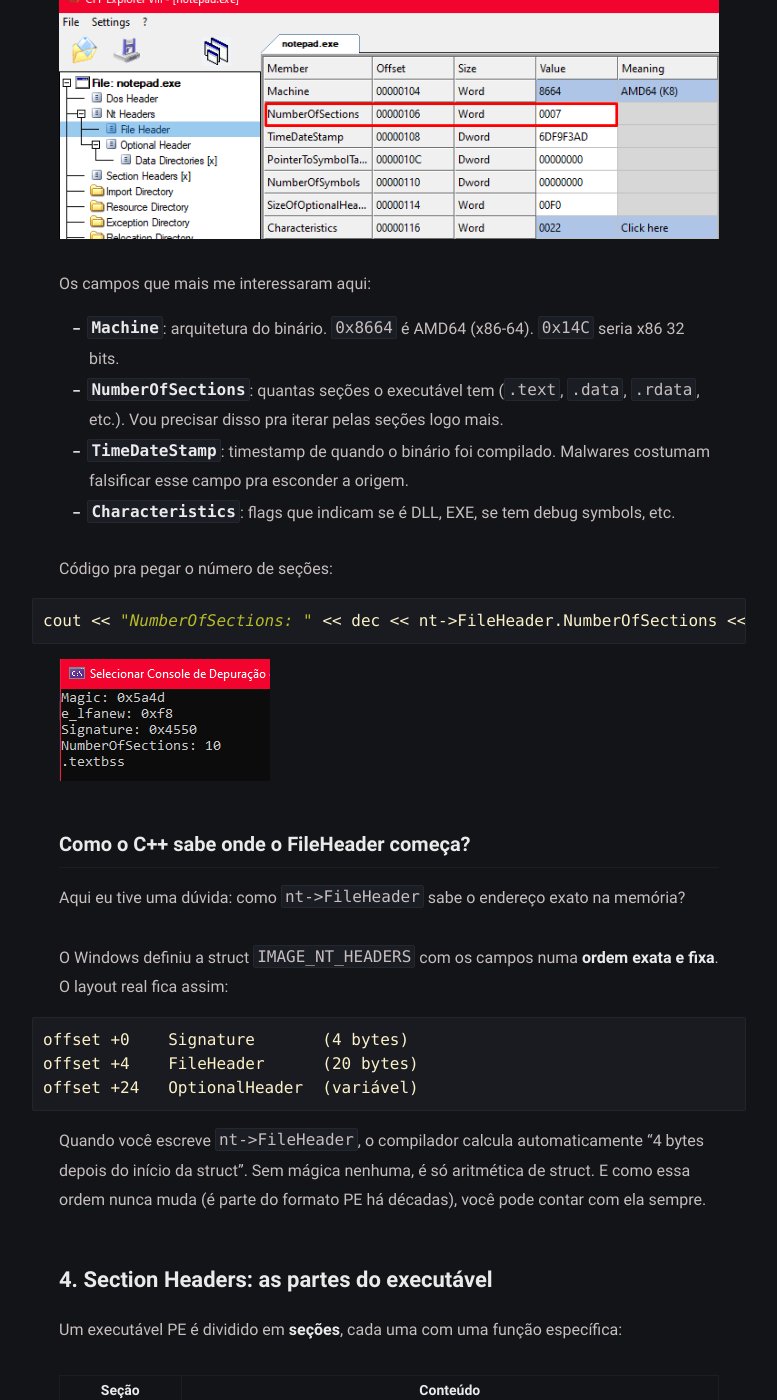
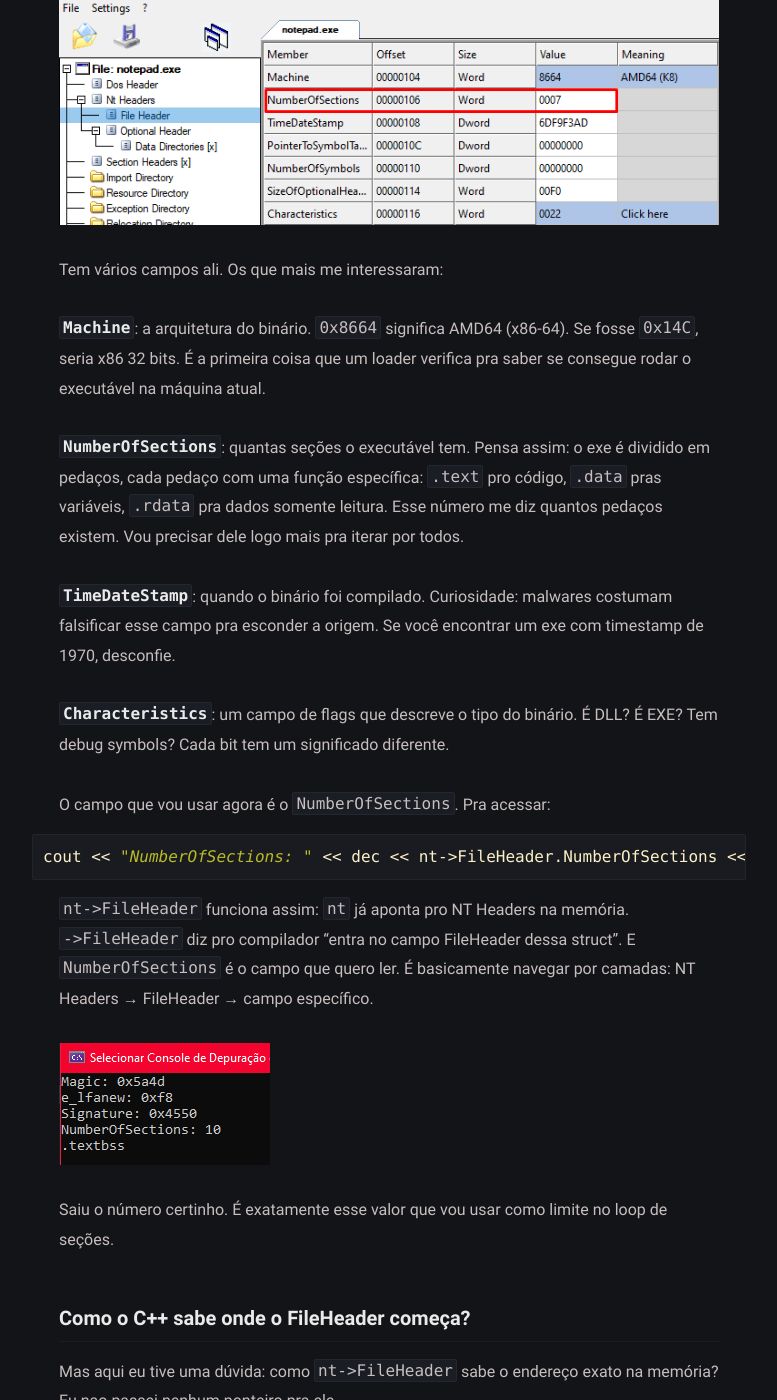
Before and after one commit to cnthigu/cnthigu.github.io, a Jekyll site: the page built from _posts/pe-parse/2026-05-31-pe-do-zero-parte1.md, in a window 1280 px wide and 1400 px high, scrolled down 5505 px. Shown: the whole window, without its empty margins (251-1028 px from the left). Built offline with Jekyll 4.4.1, drawn with Linux system fonts in a browser that asks for light colours; some of the changed text lies outside the part shown.

Commit message:
fix: svg

````diff
--- a/_posts/pe-parse/2026-05-31-pe-do-zero-parte1.md
+++ b/_posts/pe-parse/2026-05-31-pe-do-zero-parte1.md
@@ -149,29 +149,45 @@ O **FileHeader** guarda informações gerais sobre o executável. Clica em
 
 ![CFF Explorer mostrando o File Header com NumberOfSections igual a 0007 em destaque](/assets/img/pe-do-zero/05-cff-file-header.png)
 
-Os campos que mais me interessaram aqui:
+Tem vários campos ali. Os que mais me interessaram:
 
-- **`Machine`**: arquitetura do binário. `0x8664` é AMD64 (x86-64). `0x14C`
-  seria x86 32 bits.
-- **`NumberOfSections`**: quantas seções o executável tem (`.text`, `.data`,
-  `.rdata`, etc.). Vou precisar disso pra iterar pelas seções logo mais.
-- **`TimeDateStamp`**: timestamp de quando o binário foi compilado.
-  Malwares costumam falsificar esse campo pra esconder a origem.
-- **`Characteristics`**: flags que indicam se é DLL, EXE, se tem debug
-  symbols, etc.
+**`Machine`**: a arquitetura do binário. `0x8664` significa AMD64 (x86-64).
+Se fosse `0x14C`, seria x86 32 bits. É a primeira coisa que um loader
+verifica pra saber se consegue rodar o executável na máquina atual.
 
-Código pra pegar o número de seções:
+**`NumberOfSections`**: quantas seções o executável tem. Pensa assim: o
+exe é dividido em pedaços, cada pedaço com uma função específica: `.text`
+pro código, `.data` pras variáveis, `.rdata` pra dados somente leitura.
+Esse número me diz quantos pedaços existem. Vou precisar dele logo mais
+pra iterar por todos.
+
+**`TimeDateStamp`**: quando o binário foi compilado. Curiosidade: malwares
+costumam falsificar esse campo pra esconder a origem. Se você encontrar
+um exe com timestamp de 1970, desconfie.
+
+**`Characteristics`**: um campo de flags que descreve o tipo do binário.
+É DLL? É EXE? Tem debug symbols? Cada bit tem um significado diferente.
+
+O campo que vou usar agora é o `NumberOfSections`. Pra acessar:
 
 ```cpp
 cout << "NumberOfSections: " << dec << nt->FileHeader.NumberOfSections << endl;
 ```
 
+`nt->FileHeader` funciona assim: `nt` já aponta pro NT Headers na memória.
+`->FileHeader` diz pro compilador "entra no campo FileHeader dessa struct".
+E `NumberOfSections` é o campo que quero ler. É basicamente navegar por
+camadas: NT Headers → FileHeader → campo específico.
+
 ![Console mostrando NumberOfSections e o nome da primeira seção](/assets/img/pe-do-zero/06-console-num-sections.png)
+
+Saiu o número certinho. É exatamente esse valor que vou usar como limite
+no loop de seções.
 
 ### Como o C++ sabe onde o FileHeader começa?
 
-Aqui eu tive uma dúvida: como `nt->FileHeader` sabe o endereço exato na
-memória?
+Mas aqui eu tive uma dúvida: como `nt->FileHeader` sabe o endereço exato
+na memória? Eu nao passei nenhum ponteiro pra ele.
 
 O Windows definiu a struct `IMAGE_NT_HEADERS` com os campos numa **ordem
 exata e fixa**. O layout real fica assim:
@@ -202,11 +218,27 @@ específica:
 
 Cada seção tem um cabeçalho (`IMAGE_SECTION_HEADER`) que descreve onde
 ela está e quanto espaço ocupa. A tabela de seções fica logo depois do
-`IMAGE_NT_HEADERS` na memória. Não existe outro ponteiro pra encontrá-la,
+`IMAGE_NT_HEADERS` na memória. Nao existe outro ponteiro pra encontrá-la,
 ela simplesmente começa imediatamente após.
 
 Pra acessar a primeira seção existe uma macro do Windows SDK feita
-exatamente pra isso:
+exatamente pra isso. Antes de ver o código, preciso apresentar dois campos
+que vão aparecer o tempo todo a partir daqui:
+
+**`VirtualAddress`**: o RVA onde essa seção começa quando o executável
+está carregado na memória. Nao é onde ela fica no arquivo em disco, é
+onde ela fica na memória depois que o Windows carregou tudo.
+
+**`PointerToRawData`**: o offset onde essa seção começa no arquivo em
+disco. É o endereço físico de verdade, sem virtualização nenhuma.
+
+Por que os dois existem separados? Porque o Windows reorganiza o
+executável ao carregar na memória. O que está num offset no arquivo pode
+estar num endereço completamente diferente na memória. Esses dois campos
+juntos sao o que a gente usa pra fazer essa conversão, como vai ficar
+claro na seção sobre RVA logo abaixo.
+
+Agora sim, o código pra acessar a primeira seção:
 
 ```cpp
 PIMAGE_SECTION_HEADER section = IMAGE_FIRST_SECTION(nt);
@@ -216,11 +248,15 @@ cout << "VirtualAddress : 0x"   << hex << section->VirtualAddress   << endl;
 cout << "PointerToRawData : 0x" << hex << section->PointerToRawData << endl;
 ```
 
-`IMAGE_FIRST_SECTION(nt)` calcula o endereço certo somando o tamanho do
-NT Headers ao ponteiro `nt`. O resultado é um ponteiro pra primeira
-entrada da tabela de seções.
+`IMAGE_FIRST_SECTION(nt)` calcula onde a primeira seção começa somando o
+tamanho do NT Headers ao ponteiro `nt`. Dai `section->Name` é o nome,
+`section->VirtualAddress` é o RVA na memória, e `section->PointerToRawData`
+é o offset no arquivo.
 
 ![Console mostrando o nome da seção, VirtualAddress e PointerToRawData](/assets/img/pe-do-zero/07-console-section-details.png)
+
+Apareceu o nome e os dois endereços. Bate com as colunas Virtual Address
+e Raw Address que o CFF Explorer mostra na aba Section Headers.
 
 ### Iterando por todas as seções
 
@@ -307,12 +343,15 @@ Import Table.
 
 ## 5. Optional Header e DataDirectory
 
-Apesar do nome, o Optional Header **nao e opcional** em executáveis. É
-onde ficam as informações mais importantes pra nós: `ImageBase`,
-`AddressOfEntryPoint`, e principalmente o **DataDirectory**.
+Apesar do nome, o Optional Header **nao e opcional** em executáveis. Dentro
+dele tem um campo que é o destino de tudo que a gente está fazendo: o
+**DataDirectory**.
 
-O DataDirectory é um array de 16 entradas. Cada uma aponta pra uma
-tabela diferente dentro do PE:
+Pensa no DataDirectory assim: é um índice central com 16 entradas, onde
+cada entrada é um ponteiro pra uma tabela diferente dentro do PE. Cada
+entrada guarda dois valores simples: o RVA de onde aquela tabela começa, e
+o tamanho dela em bytes. Só isso. Mas é ele que conecta o cabeçalho com
+todo o conteúdo do executável.
 
 ```
 DataDirectory[0]  → Export Table
@@ -322,22 +361,19 @@ DataDirectory[5]  → BaseReloc Table
 ...
 ```
 
-Cada entrada tem dois campos: o RVA onde aquela tabela começa e o
-tamanho em bytes.
+Eu quero chegar na Import Table, que fica no índice 1. O Windows SDK já
+define uma constante pra isso: `IMAGE_DIRECTORY_ENTRY_IMPORT`. Ela vale
+literalmente `1`, mas usar o nome deixa o código mais legível do que
+escrever `DataDirectory[1]` na mão.
 
-```cpp
-typedef struct _IMAGE_DATA_DIRECTORY {
-    DWORD VirtualAddress;  // RVA onde a tabela começa
-    DWORD Size;            // tamanho em bytes
-} IMAGE_DATA_DIRECTORY;
-```
-
-No CFF Explorer, clico em **Optional Header → Data Directories**:
+Clico em **Optional Header → Data Directories** no CFF Explorer pra
+ver esses valores antes de codar:
 
 ![CFF Explorer mostrando o Data Directories com Import Directory RVA e Size em destaque](/assets/img/pe-do-zero/08-cff-data-directories.png)
 
-O Import Directory tem um RVA nao-zero, é lá que fica a tabela de
-imports. Em código:
+Repara que o Import Directory tem um RVA diferente de zero e um Size.
+Aquele RVA é o endereço relativo de onde a tabela de imports começa na
+memória. Agora vou pegar esse valor no código:
 
 ```cpp
 IMAGE_DATA_DIRECTORY importDir =
@@ -347,39 +383,47 @@ cout << "Import RVA:  0x" << hex << importDir.VirtualAddress << endl;
 cout << "Import Size: "   << dec << importDir.Size           << endl;
 ```
 
-Esse RVA ainda nao é o endereço final. Pra chegar na
-`IMAGE_IMPORT_DESCRIPTOR` de verdade você precisa converter esse RVA
-usando as seções, exatamente o cálculo que vimos acima. Isso fica pra
-Parte 2.
+`nt->OptionalHeader` entra no OptionalHeader do NT Headers. Dai
+`.DataDirectory[IMAGE_DIRECTORY_ENTRY_IMPORT]` pega a entrada de índice 1.
+E `.VirtualAddress` lê o RVA de onde a Import Table começa.
 
-## 6. Section Headers no CFF Explorer
+Apareceu o RVA da Import Table. Mas esse valor sozinho ainda nao me leva
+a lugar nenhum. Pra chegar na `IMAGE_IMPORT_DESCRIPTOR` de verdade preciso
+converter esse RVA em offset real usando as seções, exatamente o cálculo
+que vimos na seção do RVA. Isso fica pra Parte 2.
 
-Por último, clica em **Section Headers** no CFF Explorer pra ver a tabela
-completa:
+## 6. Tabela de seções no CFF Explorer
+
+Agora que entendo o que `VirtualAddress` e `PointerToRawData` significam,
+clico em **Section Headers** no CFF Explorer e a tabela faz muito mais
+sentido do que faria antes:
 
 ![CFF Explorer mostrando a tabela de Section Headers com todas as seções do notepad: .text, .rdata, .data, .pdata, .didat, .rsrc, .reloc](/assets/img/pe-do-zero/09-cff-section-headers.png)
 
-O que cada coluna significa:
+Cada linha é uma seção. Cada coluna:
 
 | Coluna | Significado |
 |--------|-------------|
 | **Name** | nome da seção (até 8 bytes) |
 | **Virtual Size** | tamanho real do conteúdo na memória |
-| **Virtual Address** | RVA onde a seção começa na memória |
-| **Raw Size** | tamanho no arquivo (arredondado pro `FileAlignment`) |
-| **Raw Address** | offset da seção no arquivo em disco (`PointerToRawData`) |
+| **Virtual Address** | RVA onde a seção começa na memória (`section->VirtualAddress`) |
+| **Raw Size** | tamanho no arquivo, arredondado pro `FileAlignment` |
+| **Raw Address** | offset da seção no arquivo em disco (`section->PointerToRawData`) |
 | **Reloc Address / Linenumbers** | raramente usados em binários modernos |
 | **Characteristics** | flags de permissão da página |
 
-Repara nas Characteristics: `60000020` no `.text` significa executável +
-legível + contém código. `40000040` no `.rdata` significa somente leitura
-+ contém dados inicializados. É por isso que pra fazer IAT hooking você
-precisa do `VirtualProtect`, a IAT fica na `.rdata` que é read-only por
-padrão.
+As colunas Virtual Address e Raw Address sao exatamente os campos que
+o código imprimiu antes. O CFF Explorer está mostrando visualmente o
+mesmo dado que `section->VirtualAddress` e `section->PointerToRawData`
+acessam. Agora entendo o que cada linha representa e por que vou precisar
+desses valores na Parte 2.
 
-As colunas **Virtual Address** e **Raw Address** sao exatamente os valores
-que a gente usa pra converter RVA em offset. Agora entendo o que cada
-linha dessa tabela representa e por que vou precisar delas.
+Uma coisa que chama atenção nas Characteristics: `60000020` no `.text`
+significa executável + legível + contém código. `40000040` no `.rdata`
+significa somente leitura + contém dados inicializados. É por isso que
+pra fazer IAT hooking você precisa do `VirtualProtect`, a IAT fica na
+`.rdata` que é read-only por padrão. Tentar escrever direto lança uma
+exceção de proteção de memória.
 
 ## Onde chegamos
 
````
Also changed, not shown: assets/img/pe-do-zero/svg-01-dos-header.svg, assets/img/pe-do-zero/svg-02-dos-to-nt.svg, assets/img/pe-do-zero/svg-03-estrutura-completa.svg.
